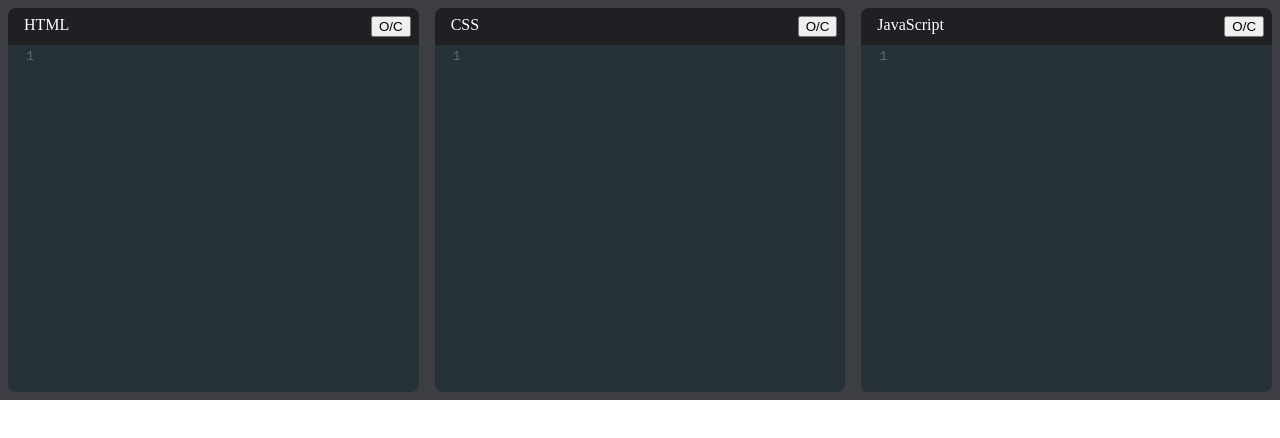
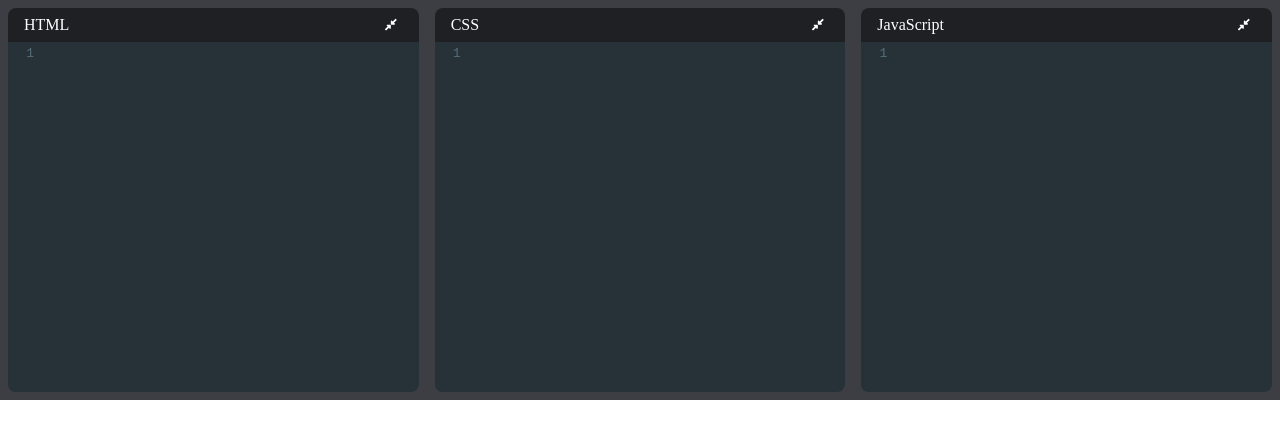
Before and after one commit to TautvydasGec/CodePen-clone, a React (Create React App) app: page / in a window 1280 px wide. Shown: the top 438 px of the page. Built offline with nearby package versions, Linux system fonts and the light colour scheme.

Commit message:
Setting up collapse buttons

```diff
--- a/package.json
+++ b/package.json
@@ -3,6 +3,9 @@
   "version": "0.1.0",
   "private": true,
   "dependencies": {
+    "@fortawesome/fontawesome-svg-core": "^1.2.30",
+    "@fortawesome/free-solid-svg-icons": "^5.14.0",
+    "@fortawesome/react-fontawesome": "^0.1.11",
     "@testing-library/jest-dom": "^4.2.4",
     "@testing-library/react": "^9.3.2",
     "@testing-library/user-event": "^7.1.2",
--- a/src/components/Editor.jsx
+++ b/src/components/Editor.jsx
@@ -1,10 +1,12 @@
-import React from 'react'
+import React, { useState } from 'react'
 import 'codemirror/lib/codemirror.css'
 import 'codemirror/theme/material.css'
 import 'codemirror/mode/xml/xml'
 import 'codemirror/mode/javascript/javascript'
 import 'codemirror/mode/css/css'
 import { Controlled as ControlledEditor } from 'react-codemirror2'
+import { FontAwesomeIcon } from '@fortawesome/react-fontawesome'
+import { faCompressAlt, faExpandAlt } from '@fortawesome/free-solid-svg-icons'
 
 const Editor = (props) => {
   const {
@@ -14,15 +16,21 @@
     onChange,
   } = props
 
+  const [open, setOpen] = useState(true)
+
   const handleChange = (editor, data, value) => {
     onChange(value)
   }
 
   return (
-    <div className="editor-container">
+    <div className={`editor-container ${open ? '' : 'collapsed'}`}>
       <div className="editor-title">
         {name}
-        <button>O/C</button>
+        <button
+          onClick={() => setOpen(prevOpen => !prevOpen)}
+        >
+          <FontAwesomeIcon icon={open ? faCompressAlt : faExpandAlt} />
+        </button>
       </div>
       <ControlledEditor
         onBeforeChange={handleChange}
--- a/src/index.css
+++ b/src/index.css
@@ -25,6 +25,15 @@
 	background-color: hsl(225, 6%, 25%);
 }
 
+.editor-container.collapsed {
+	flex-grow: 0;
+}
+
+.editor-container.editor-container.collapsed .CodeMirror-scroll {
+	position: absolute;
+	overflow: hidden !important;
+}
+
 .editor-title {
 	display: flex;
 	justify-content: space-between;
@@ -32,6 +41,14 @@
 	padding: 0.5rem 0.5rem 0.5rem 1rem;
 	border-top-left-radius: 0.5rem;
 	border-top-right-radius: 0.5rem;
+}
+
+button {
+	border: none;
+	background: transparent;
+	color: white;
+	margin-right: 0.5rem;
+	cursor: pointer;
 }
 
 .CodeMirror {
```
Also changed, not shown: 1 other file (tests, documents, lock files or other folders).
